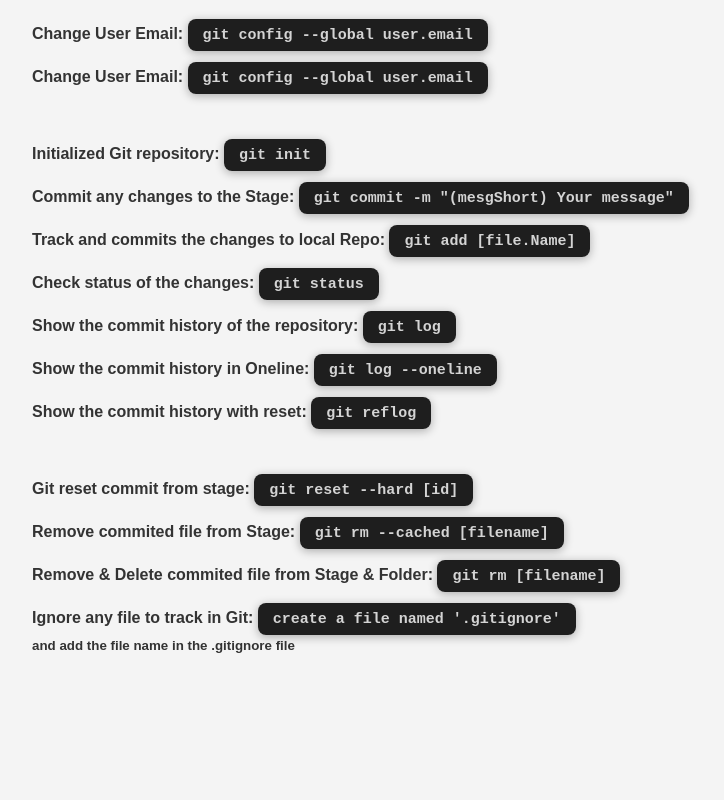
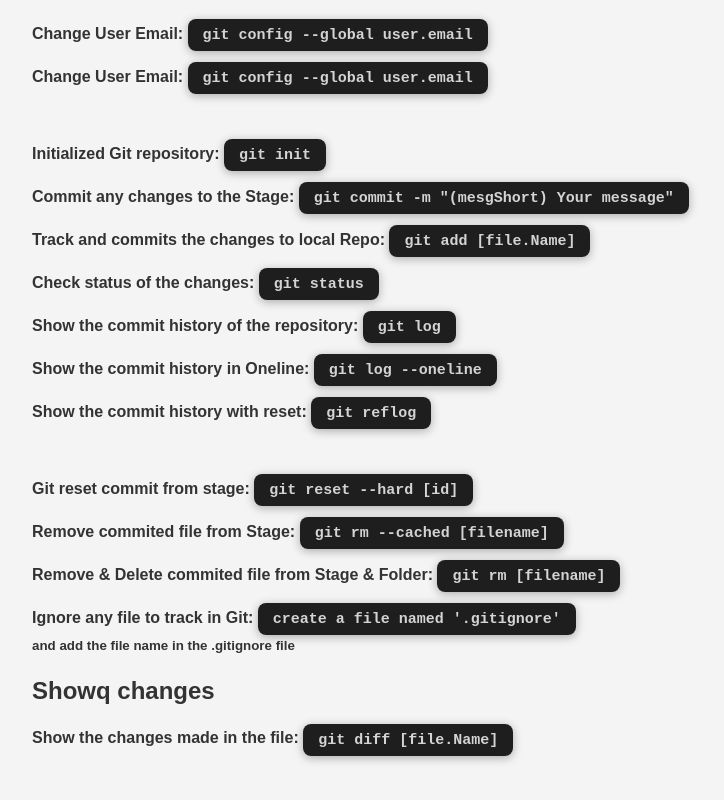
Before and after one commit to DevsShop/github-learning, a plain HTML site: page index.html in a window 1280 px wide. Shown: the part 306-1106 px from the top of the page, without its empty margins (18-742 px from the left). Before the commit the page ends 1029 px from the top, so only its background shows below. Drawn offline with Linux system fonts and the light colour scheme.

Commit message:
edited file in Branch-3

```diff
--- a/index.html
+++ b/index.html
@@ -73,6 +73,10 @@
           >and add the file name in the .gitignore file</small
         >
       </p>
+      <h2>Showq changes</h2>
+      <p>
+        Show the changes made in the file: <code>git diff [file.Name]</code>
+      </p>
     </div>
   </body>
 </html>
```
